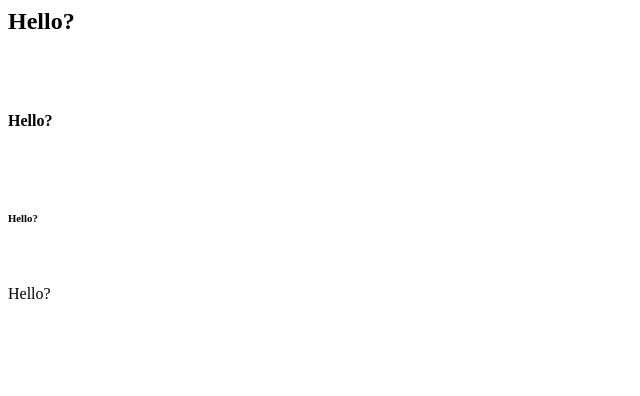
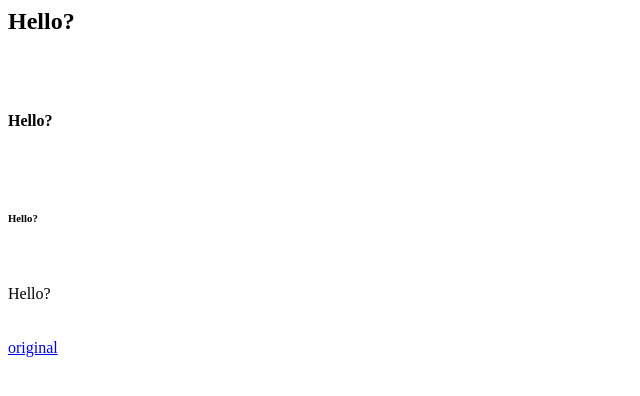
Before and after one commit to chancehudson/static, a plain HTML site: page www/index.html in a window 1280 px wide. Shown: the full height of the page, 0-640 px from the left. Drawn offline with Linux system fonts and the light colour scheme.

Commit message:
add readme, add images

```diff
--- a/www/index.html
+++ b/www/index.html
@@ -1,3 +1,5 @@
 <html>
 	<body><h2>Hello?</h2><br /><br /><h4>Hello?</h4><br /><br /><h6>Hello?</h6><br /><br /><h8>Hello?</h8></body>
+	<br /><br /><br />
+	<a href="https://keccak-doomsday.pages.dev/" target="_blank">original</a>
 </html>
```
Also changed, not shown: README.md (added), www/coin.png (added), www/thebuttontragedy.png (added), 1 other file.
